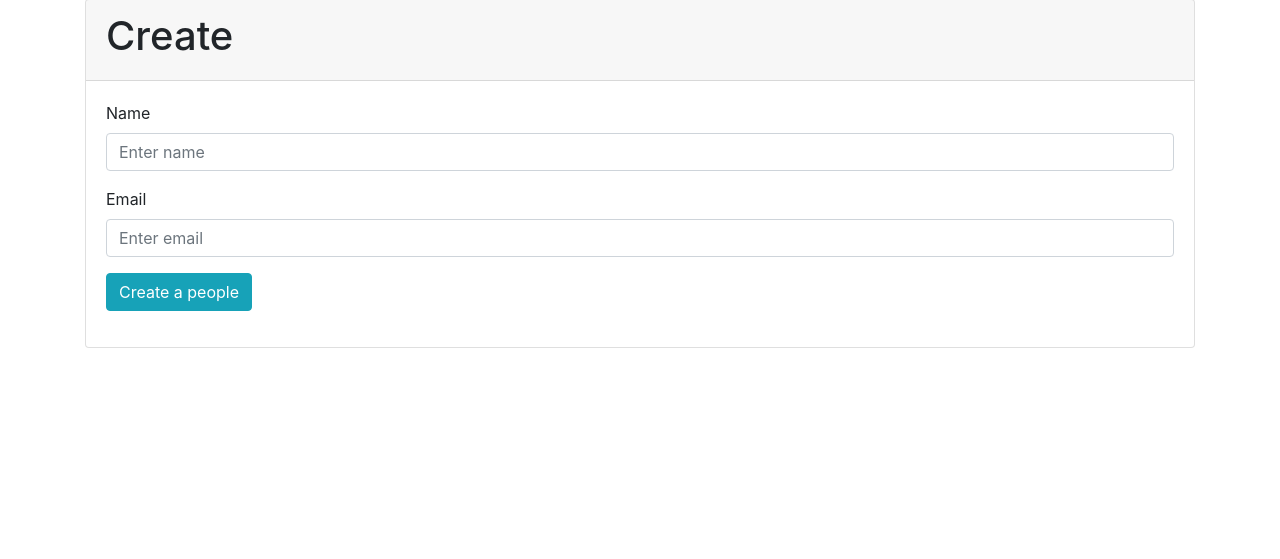
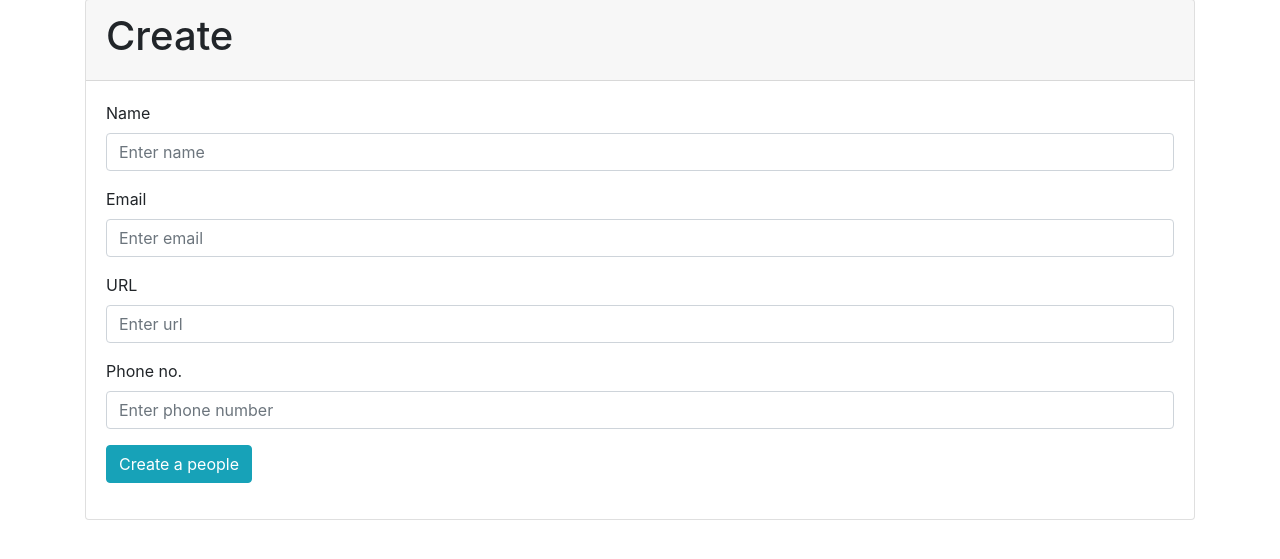
Before and after one commit to harun77/PHP-crud, a PHP site: page /create.php in a window 1280 px wide. Shown: the part 105-664 px from the top of the page. Run offline with PHP 8.4, Linux system fonts and the light colour scheme; some libraries are stand-ins or nearby versions.

Commit message:
validation added

```diff
--- a/create.php
+++ b/create.php
@@ -2,12 +2,15 @@
 <?php require('db.php') ?>
 <?php
     $message = '';
-    if(isset($_POST['name']) && isset($_POST['email'])){
+    if(isset($_POST['name']) && isset($_POST['email']) && isset($_POST['url']) && isset($_POST['phone'])){
         $name = $_POST['name'];
         $email = $_POST['email'];
-        $sql = 'INSERT INTO company(Name, Email) VALUES(:name, :email)';
+        $url = $_POST['url'];
+        $phone = $_POST['phone'];
+
+        $sql = 'INSERT INTO company(Name, Email, URL, Phone) VALUES(:name, :email, :url, :phone)';
         $statement = $connection->prepare($sql);
-        if($statement->execute([':name' => $name, ':email' => $email])){
+        if($statement->execute([':name' => $name, ':email' => $email, ':url' => $url, ':phone' => $phone])){
             $message = 'Data inserted successfully';
             header("Location: /test");
         }
@@ -45,6 +48,14 @@
                     <input type="email" class="form-control" id="email" name="email" placeholder="Enter email">
                 </div>
                 <div class="form-group">
+                    <label for="url">URL</label>
+                    <input type="text" class="form-control" id="url" name="url" placeholder="Enter url">
+                </div>
+                <div class="form-group">
+                    <label for="phone">Phone no.</label>
+                    <input type="text" class="form-control" id="phone" name="phone" placeholder="Enter phone number">
+                </div>
+                <div class="form-group">
                     <button type="submit" class="btn btn-info">Create a people</button>
                 </div>
             </form>
--- a/index.php
+++ b/index.php
@@ -20,6 +20,8 @@
                 <td>ID</td>
                 <td>Name</td>
                 <td>Email</td>
+                <td>URL</td>
+                <td>Phone</td>
                 <td>Action</td>
             </tr>
             <?php foreach($people as $entry): ?>
@@ -27,6 +29,8 @@
                 <td><?php echo $entry->ID ?></td>
                 <td><?php echo $entry->Name ?></td>
                 <td><?php echo $entry->Email ?></td>
+                <td><?php echo $entry->URL ?></td>
+                <td><?php echo $entry->Phone ?></td>
                 <td>
                     <a href="edit.php?id=<?php echo $entry->ID ?>" class="btn btn-info">Edit</a>
                     <a href="delete.php?id=<?php echo $entry->ID ?>" class="btn btn-danger">Delete</a>
--- a/validation-rule.js
+++ b/validation-rule.js
@@ -5,13 +5,29 @@ $(document).ready(function() {
             email: {
                 required: true,
                 email: true
+            },
+            url: {
+                required: true,
+                url: true
+            },
+            phone:{
+                required: true,
+                regex_pattern: true
             }
         },
         messages: {
-            firstname: "Please enter your firstname",
+            name: "Please enter your name",
             email: {
                 required: "Please enter an email address",
                 email: "Please enter a valid email address"
+            },
+            url: {
+                required: "Please enter an url address",
+                url: "Please enter a valid url"
+            },
+            phone: {
+                required: "Please enter your phone number",
+                regex_pattern: "Please enter at least 3 character"
             }
         },
         submitHandler: function(form) {
@@ -19,3 +35,8 @@ $(document).ready(function() {
         }
     });
 });
+
+
+jQuery.validator.addMethod("regex_pattern", function(value){
+    return /^$|^\d{3}$/.test(value);
+});
```
Also changed, not shown: edit.php (+14 -3 lines).
